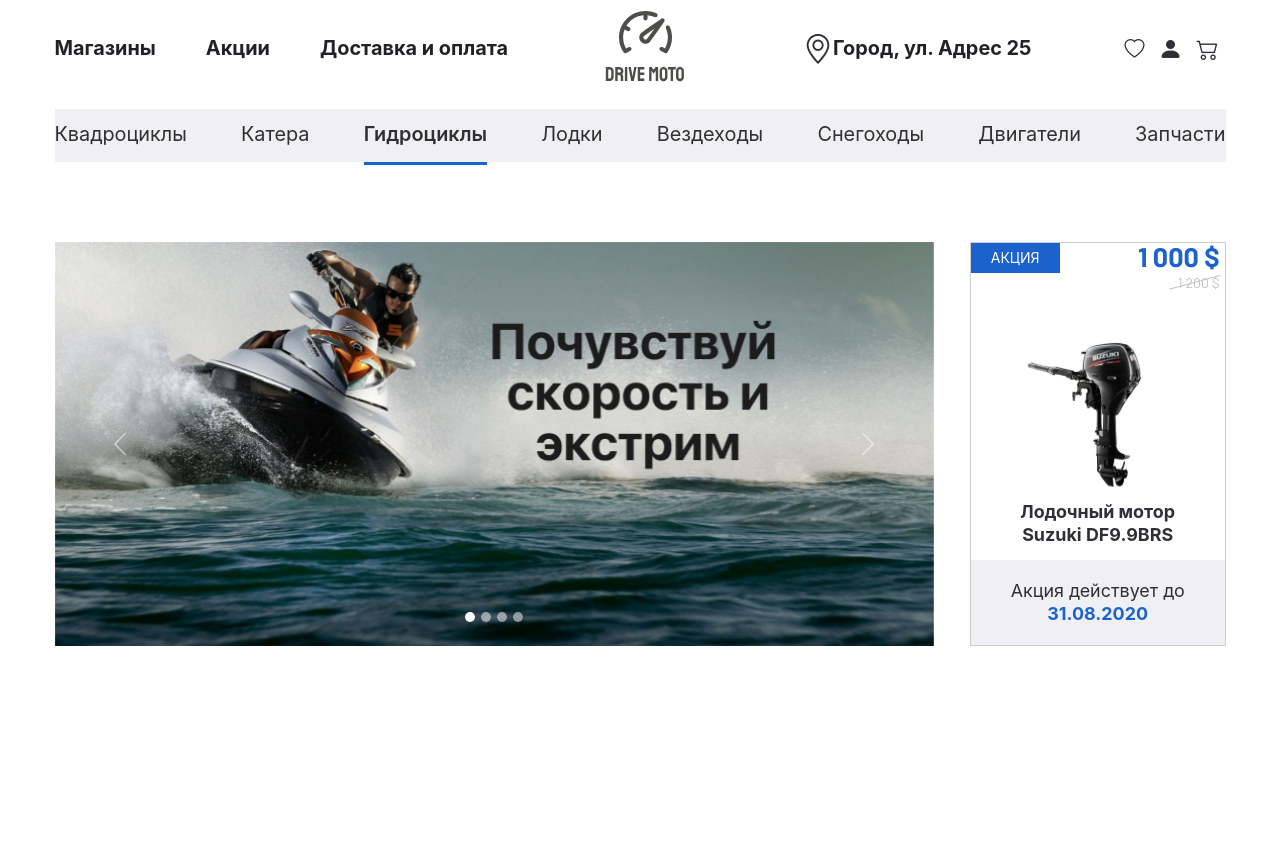
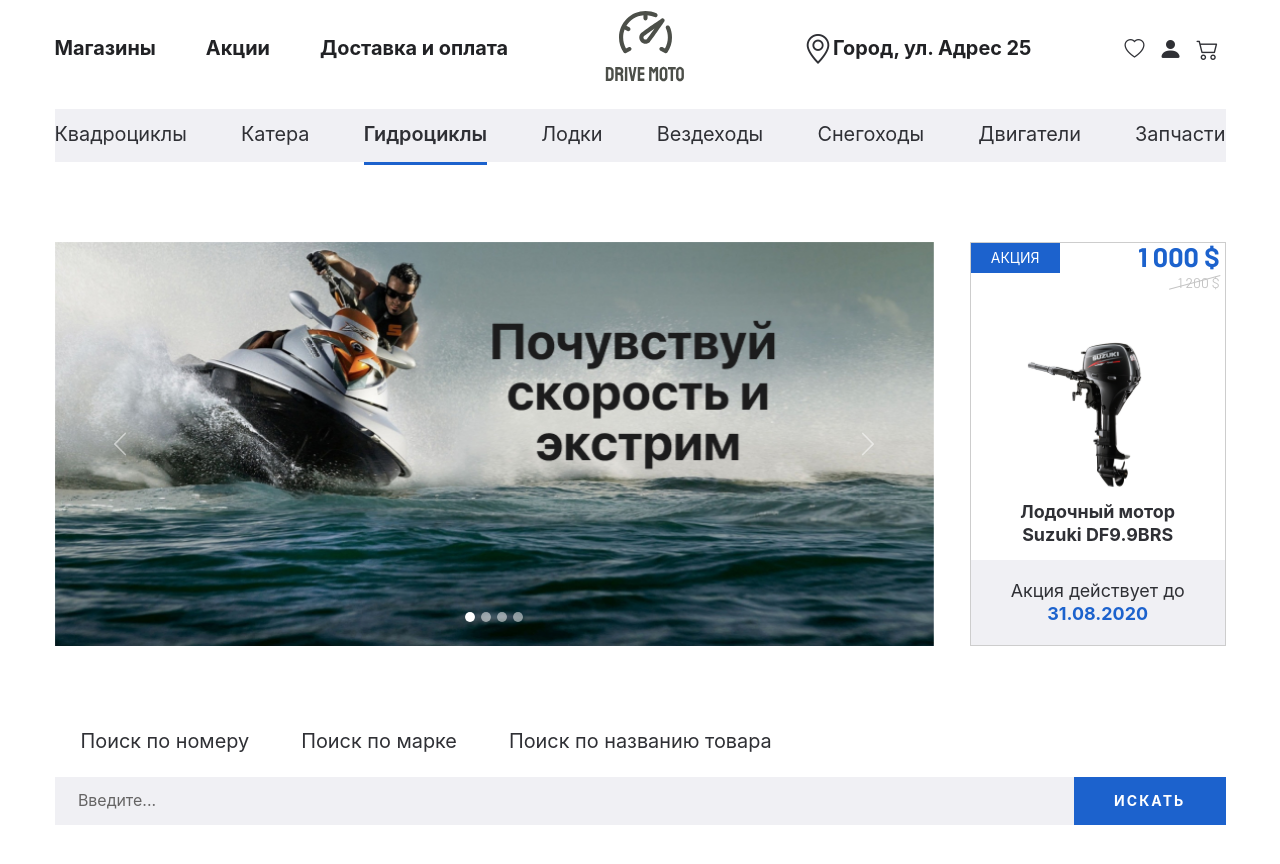
Before and after one commit to MariiaUdovytska/React-Online-store-Gidrotsikly, a React (Create React App) app in the folder react-online-store-gidrotsikly/: page / in a window 1280 px wide. Shown: the top 864 px of the page. Before the commit the page ends 800 px from the top, so only its background shows below. Built offline with nearby package versions, Linux system fonts and the light colour scheme.

Commit message:
add styles for component Search

```diff
--- a/react-online-store-gidrotsikly/src/App.js
+++ b/react-online-store-gidrotsikly/src/App.js
@@ -1,12 +1,14 @@
 import './css/page.css';
 import 'bootstrap/dist/css/bootstrap.min.css';
 import FullScreen from './FullScreen';
+import Search from './Search';
 
 function App() {
 	return (
 		<div className="wrapper">
 			<div className='page'>
 				<FullScreen/>
+				<Search/>
 			</div>
 		</div>
 	);
--- /dev/null
+++ b/react-online-store-gidrotsikly/src/Search.js
@@ -0,0 +1,28 @@
+import React from 'react';
+import './css/search.css';
+
+class Search extends React.Component {
+	constructor(props) {
+		super(props);
+	}
+
+	render(){
+		return(
+			<section className='search containerM'>
+				<div className='search__body'>
+					<ul className='search__body-item'>
+						<li className='search__body-items'>Поиск по номеру</li>
+						<li className='search__body-items'>Поиск по марке</li>
+						<li className='search__body-items'>Поиск по названию товара</li>
+					</ul>
+					<div className='search__body-inputbtn'>
+						<input className='search__body-input' type='number' placeholder='Введите...' aria-label='Number'/>
+						<button className='search__body-btn' type='submit'>искать</button>
+					</div>
+				</div>
+			</section>
+		)
+	}
+}
+
+export default Search;
--- a/react-online-store-gidrotsikly/src/css/index.css
+++ b/react-online-store-gidrotsikly/src/css/index.css
@@ -38,6 +38,18 @@ input,button,textarea{font-family:inherit;}
 	img{vertical-align: top;}
 
 h1,h2,h3,h4,h5,h6{font-size:inherit;font-weight: 400;}
+
+input[type="number"]::-webkit-outer-spin-button,
+input[type="number"]::-webkit-inner-spin-button {
+	-webkit-appearance: none;
+}
+
+input[type='number'],
+input[type="number"]:hover,
+input[type="number"]:focus {
+	appearance: none;
+	-moz-appearance: textfield;
+}
 /*--------------------*/
 html,body{
 	height: 100%;
--- /dev/null
+++ b/react-online-store-gidrotsikly/src/css/search.css
@@ -0,0 +1,94 @@
+.search{
+	margin-top: 75px;
+	margin-bottom: 75px;
+}
+.search__body{
+	display: flex;
+	flex-direction: column;
+	width: 100%;
+}
+.search__body-item{
+	display: flex;
+	flex-direction: row;
+	padding-left: 0px;
+	font-weight: 400;
+	font-size: 1.42rem;
+	cursor: pointer;
+}
+.search__body-items{
+	padding: 11px 26px;
+}
+.search__body-item{
+	display: flex;
+	flex-direction: row;
+	padding-left: 0px;
+	font-weight: 400;
+	font-size: 1.42rem;
+}
+.search__body-items:hover{
+	background-color: #F0F0F4;
+	font-weight: 700;
+	transition: background-color 0.3s ease-in-out;
+}
+
+.search__body-inputbtn{
+	display: flex;
+	flex-direction: row;
+	justify-content: space-between;
+	border-radius: 40px;
+}
+.search__body-input{
+	width: 100%;
+	background-color: #F0F0F4;
+	padding-left: 2%;
+	font-size: 1.14rem;
+	line-height: 3rem;
+}
+.search__body-input::placeholder{
+	color: #656464;
+}
+.search__body-input:focus{
+	border-right: solid 1px #84b3f8;
+	border-top: solid 1px #84b3f8;
+	border-bottom: solid 1px #84b3f8;
+	border-left: solid 1px #84b3f8;
+}
+.search__body-btn{
+	text-transform: uppercase;
+	color: #fff;
+	font-weight: 700;
+	letter-spacing: 0.15rem;
+	background-color: #1C62CD;
+	padding: 17px 40px;
+}
+.search__body-btn:hover:active{
+	outline: solid 1.5px #84b3f8;
+	transition: outline 0.3s ease-in-out;
+}
+
+@media(max-width:719px){
+	.search__body-item{
+		font-size: 1.28rem;
+	}
+	.search__body-items{
+		padding: 6px 13px;
+	}
+}
+
+@media(max-width:580px){
+	.search__body-item{
+		font-size: 1.15rem;
+		text-align: center;
+	}
+	.search__body-items{
+		padding: 3px 9px;
+	}
+}
+@media(max-width:408px){
+	.search__body-item{
+		font-size: 1rem;
+	}
+	.search__body-items{
+		padding: 3px 3px;
+	}
+}
```
